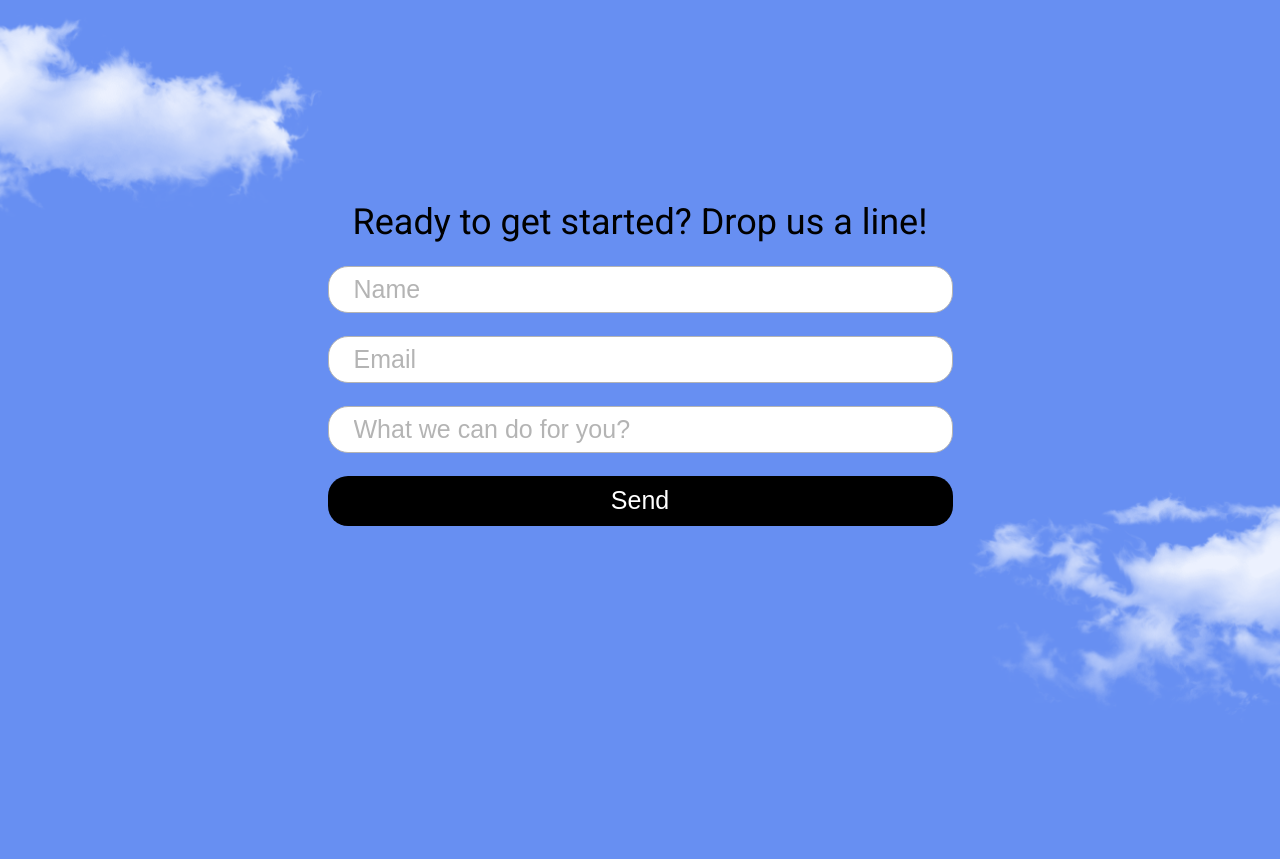
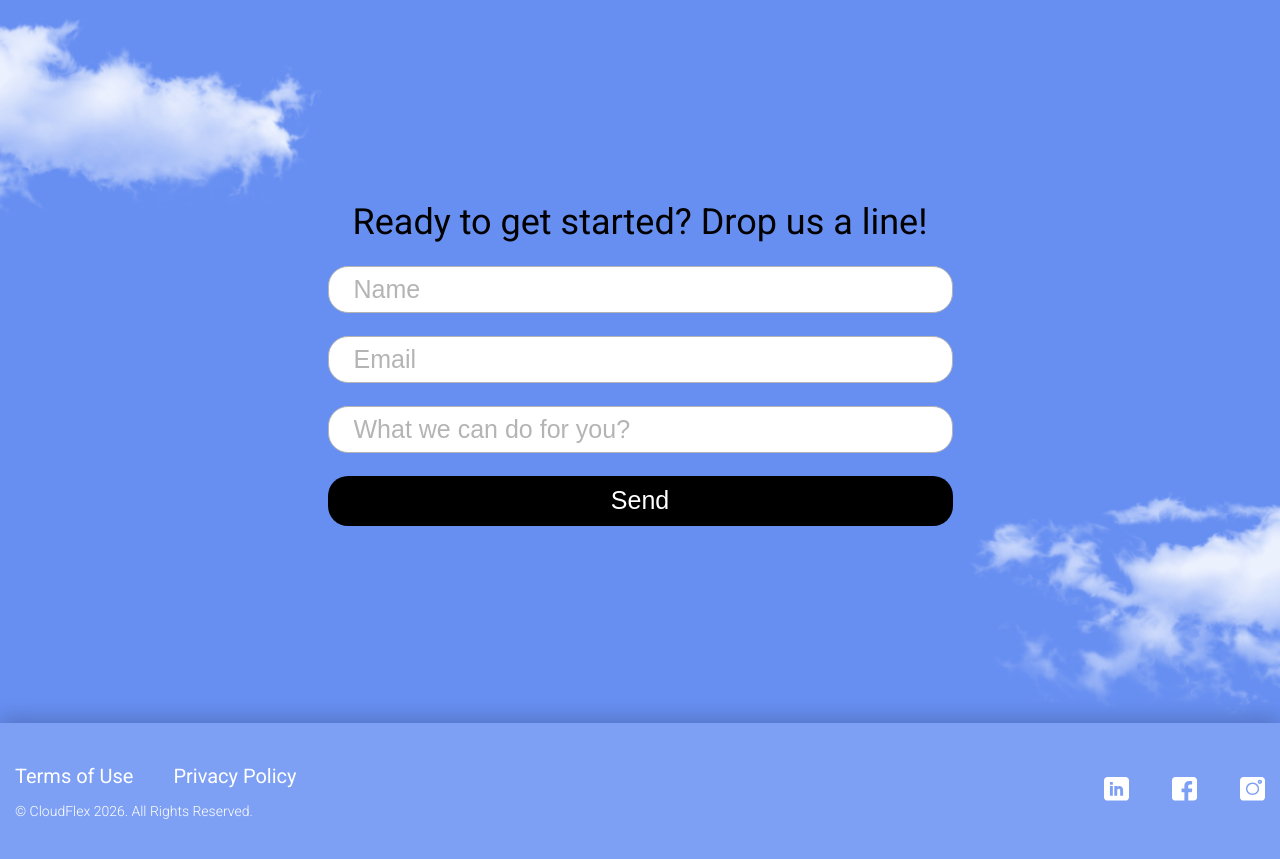
Before and after one commit to Gronius/lending-streaming, a website: page index.html in a window 1280 px wide. Shown: the part 5366-6225 px from the top of the page. Before the commit the page ends 6089 px from the top, so only its background shows below. Drawn offline with nearby package versions, Linux system fonts and the light colour scheme; files that its build step writes are made by us from their sources.

Commit message:
footer-contacts section

```diff
--- a/index.html
+++ b/index.html
@@ -267,5 +267,37 @@
 
   </main>
 
+  <footer class="footer-section" id="contacts">
+    <div class="container">
+      <div class="footer">
+        <div class="footer__terms">
+          <div class="footer__terms-links">
+            <a href="#" class="footer__terms-link">Terms of Use</a>
+            <a href="#" class="footer__terms-link">Privacy Policy</a>
+          </div>
+          <div class="footer__terms-rights">© CloudFlex 2026. All Rights Reserved.</div>
+        </div>
+
+        <address class="footer__contacts">
+          <a href="https://linkedin.com" target="_blank">
+            <svg class="footer__contacts-icon" aria-label="linkedin icon">
+              <use href="assets/sprites.svg#linkedin-icon"></use>
+            </svg>
+          </a>
+          <a href="https://facebook.com" target="_blank">
+            <svg class="footer__contacts-icon" aria-label="facebook icon">
+              <use href="assets/sprites.svg#facebook-icon"></use>
+            </svg>
+          </a>
+          <a href="https://instagram.com" target="_blank">
+            <svg class="footer__contacts-icon" aria-label="instagram icon">
+              <use href="assets/sprites.svg#instagram-icon"></use>
+            </svg>
+          </a>
+        </address>
+      </div>
+    </div>
+  </footer>
+
 </body>
 </html>
--- /dev/null
+++ b/styles/_contacts.scss
@@ -0,0 +1,55 @@
+@use 'variables' as *;
+@use 'mixins' as m;
+@use 'sass:color';
+@use 'placeholders';
+
+.footer-section{
+    background-color: color.adjust($color_white, $alpha: -0.85);
+    box-shadow: 0 -5px 20px 0 rgba(0,0,0, .2);
+
+    .footer{
+      width: 100%;
+      height: 136px;
+      margin: 0 auto;
+      padding:0 15px;
+      @include m.d-flex(space-between, center, nowrap, row, 0, 0);
+
+      &__terms{
+        @include m.d-flex(start, start, nowrap, column, 0, 15px);
+        transition: 0.3s;
+
+        &-links{
+          @include m.d-flex(start, center, nowrap, row, 40px, 0);
+          @include m.font(20px, 400, $color_white);
+
+        }
+
+        &-link {
+          @extend %hover-black;
+        }
+
+        &-rights {
+           @include m.font(14px, 300, $color_white);
+        }
+      }
+
+      &__contacts{
+          @include m.d-flex(space-between, center, nowrap, row, 43px, 0);
+
+          &-icon{
+            width: 25px;
+            height: 24px;
+            fill: $color_white;
+            transition: 0.3s;
+
+            &:hover {
+              fill: $color_black;
+            }
+          }
+      }
+
+      @media (max-width: $media_sm){
+           @include m.d-flex(center, center, wrap, column-reverse, 0, 15px);
+      }
+    }
+}
--- a/styles/_importer.scss
+++ b/styles/_importer.scss
@@ -7,5 +7,6 @@
 @forward "experience";
 @forward "testimonials";
 @forward "form";
+@forward "contacts";
 
 // @forward 'mixins';
```
